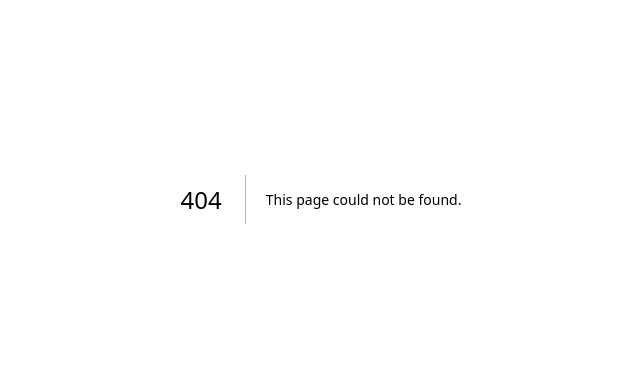
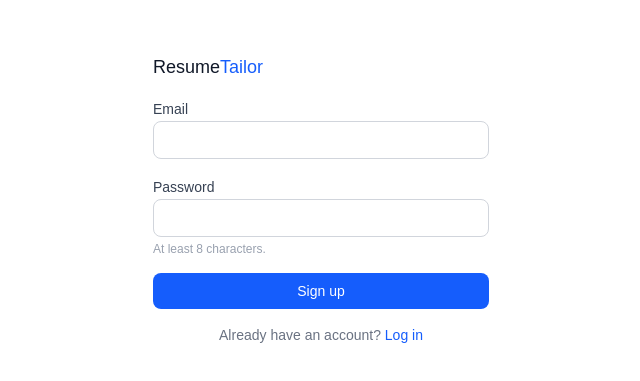
Before and after one commit to osamamateen/resume-optimizer, a Next.js app: page /signup in a window 1280 px wide. Before the commit this address had no page. Shown: the part 201-582 px from the top of the page, without its empty margins (319-959 px from the left). Built offline with nearby package versions, Linux system fonts and the light colour scheme.

Commit message:
feat: add login and signup pages

```diff
--- /dev/null
+++ b/app/login/page.tsx
@@ -0,0 +1,73 @@
+"use client";
+
+import { useState, type FormEvent } from "react";
+import { useRouter } from "next/navigation";
+import { useAuth } from "@/lib/auth/AuthContext";
+
+export default function LoginPage() {
+  const router = useRouter();
+  const { login } = useAuth();
+  const [email, setEmail] = useState("");
+  const [password, setPassword] = useState("");
+  const [error, setError] = useState<string | null>(null);
+  const [loading, setLoading] = useState(false);
+
+  async function handleSubmit(e: FormEvent) {
+    e.preventDefault();
+    setError(null);
+    setLoading(true);
+    try {
+      await login(email, password);
+      router.push("/");
+    } catch (err) {
+      setError(err instanceof Error ? err.message : "Login failed");
+    } finally {
+      setLoading(false);
+    }
+  }
+
+  return (
+    <div className="min-h-screen flex items-center justify-center bg-white">
+      <form onSubmit={handleSubmit} className="w-full max-w-sm px-6 py-8 space-y-4">
+        <h1 className="text-lg font-medium text-gray-900">
+          Resume<span className="text-blue-600">Tailor</span>
+        </h1>
+        {error && (
+          <p className="rounded-lg bg-red-50 border border-red-100 p-3 text-sm text-red-700">{error}</p>
+        )}
+        <div className="space-y-1">
+          <label className="text-sm text-gray-700" htmlFor="email">Email</label>
+          <input
+            id="email"
+            type="email"
+            required
+            value={email}
+            onChange={(e) => setEmail(e.target.value)}
+            className="w-full rounded-lg border border-gray-300 px-3 py-2 text-sm"
+          />
+        </div>
+        <div className="space-y-1">
+          <label className="text-sm text-gray-700" htmlFor="password">Password</label>
+          <input
+            id="password"
+            type="password"
+            required
+            value={password}
+            onChange={(e) => setPassword(e.target.value)}
+            className="w-full rounded-lg border border-gray-300 px-3 py-2 text-sm"
+          />
+        </div>
+        <button
+          type="submit"
+          disabled={loading}
+          className="w-full rounded-lg bg-blue-600 text-white py-2 text-sm font-medium disabled:opacity-50"
+        >
+          {loading ? "Logging in..." : "Log in"}
+        </button>
+        <p className="text-sm text-gray-500 text-center">
+          No account? <a href="/signup" className="text-blue-600">Sign up</a>
+        </p>
+      </form>
+    </div>
+  );
+}
--- /dev/null
+++ b/app/signup/page.tsx
@@ -0,0 +1,75 @@
+"use client";
+
+import { useState, type FormEvent } from "react";
+import { useRouter } from "next/navigation";
+import { useAuth } from "@/lib/auth/AuthContext";
+
+export default function SignupPage() {
+  const router = useRouter();
+  const { signup } = useAuth();
+  const [email, setEmail] = useState("");
+  const [password, setPassword] = useState("");
+  const [error, setError] = useState<string | null>(null);
+  const [loading, setLoading] = useState(false);
+
+  async function handleSubmit(e: FormEvent) {
+    e.preventDefault();
+    setError(null);
+    setLoading(true);
+    try {
+      await signup(email, password);
+      router.push("/");
+    } catch (err) {
+      setError(err instanceof Error ? err.message : "Signup failed");
+    } finally {
+      setLoading(false);
+    }
+  }
+
+  return (
+    <div className="min-h-screen flex items-center justify-center bg-white">
+      <form onSubmit={handleSubmit} className="w-full max-w-sm px-6 py-8 space-y-4">
+        <h1 className="text-lg font-medium text-gray-900">
+          Resume<span className="text-blue-600">Tailor</span>
+        </h1>
+        {error && (
+          <p className="rounded-lg bg-red-50 border border-red-100 p-3 text-sm text-red-700">{error}</p>
+        )}
+        <div className="space-y-1">
+          <label className="text-sm text-gray-700" htmlFor="email">Email</label>
+          <input
+            id="email"
+            type="email"
+            required
+            value={email}
+            onChange={(e) => setEmail(e.target.value)}
+            className="w-full rounded-lg border border-gray-300 px-3 py-2 text-sm"
+          />
+        </div>
+        <div className="space-y-1">
+          <label className="text-sm text-gray-700" htmlFor="password">Password</label>
+          <input
+            id="password"
+            type="password"
+            required
+            minLength={8}
+            value={password}
+            onChange={(e) => setPassword(e.target.value)}
+            className="w-full rounded-lg border border-gray-300 px-3 py-2 text-sm"
+          />
+          <p className="text-xs text-gray-400">At least 8 characters.</p>
+        </div>
+        <button
+          type="submit"
+          disabled={loading}
+          className="w-full rounded-lg bg-blue-600 text-white py-2 text-sm font-medium disabled:opacity-50"
+        >
+          {loading ? "Creating account..." : "Sign up"}
+        </button>
+        <p className="text-sm text-gray-500 text-center">
+          Already have an account? <a href="/login" className="text-blue-600">Log in</a>
+        </p>
+      </form>
+    </div>
+  );
+}
```
